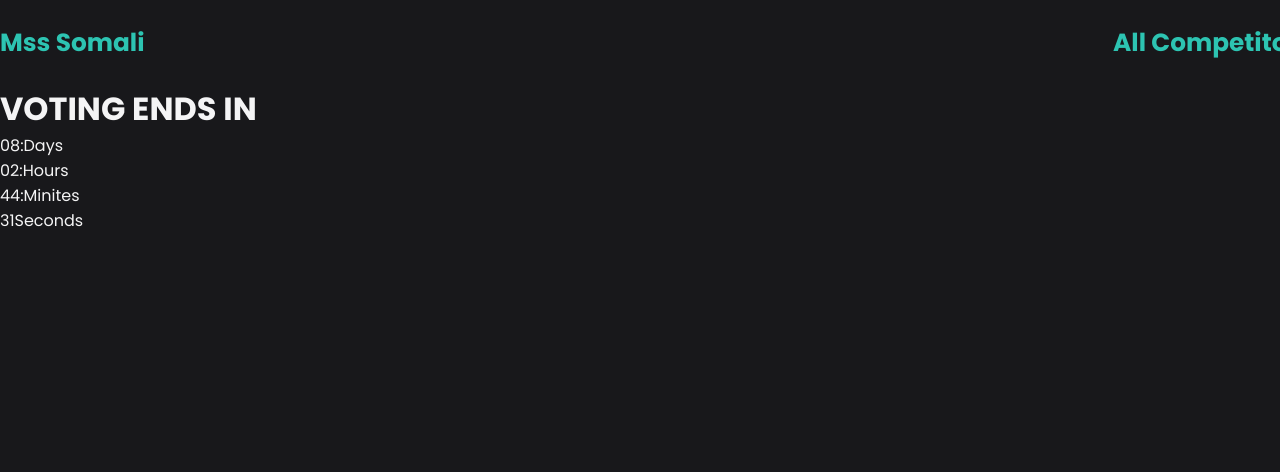
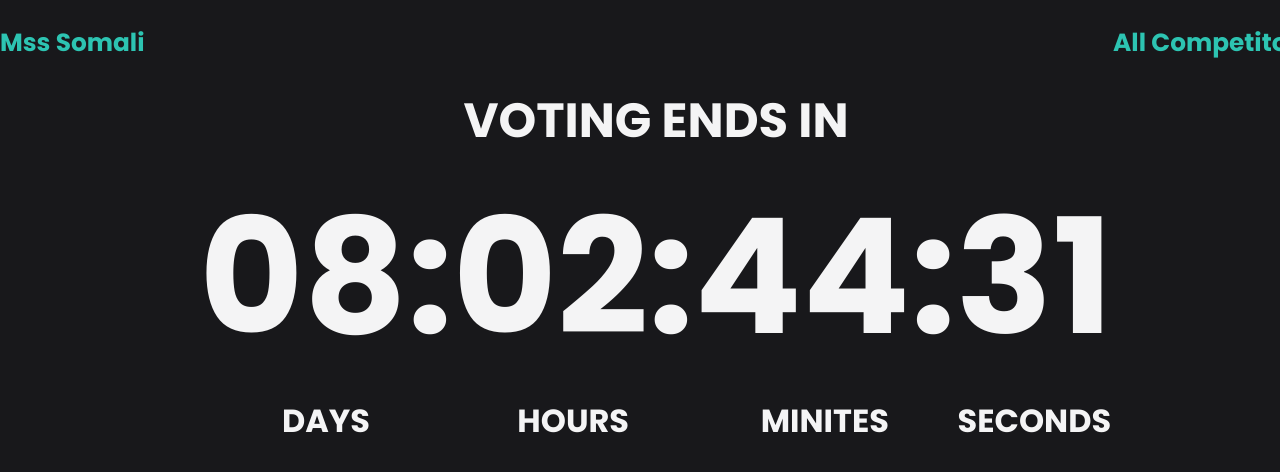
Before and after one commit to AbdullahiKhalif/mss-somali, a React (Vite) app: page / in a window 1280 px wide. Shown: the top 472 px of the page. Built offline with nearby package versions, Linux system fonts and the light colour scheme.

Commit message:
adding timer styles

```diff
--- a/src/Components/Timer/Timer.jsx
+++ b/src/Components/Timer/Timer.jsx
@@ -4,7 +4,7 @@ const Timer = () => {
   return (
     <div className={styles.countdown}>
         <h1>VOTING ENDS IN</h1>
-        <div className={styles.timer}>
+        <div className={styles.time}>
             <div className={styles.digit_text}>
                 <span className={styles.digit}>08:</span>
                 <span className={styles.text}>Days</span>
--- a/src/Components/Timer/timer.module.scss
+++ b/src/Components/Timer/timer.module.scss
@@ -0,0 +1,31 @@
+@use "../../variables.scss" as mixsin;
+.countdown {
+  display: flex;
+  justify-content: center;
+  align-items: center;
+  flex-direction: column;
+  font-weight: 700;
+  h1 {
+    font-size: mixsin.$headingFontSize;
+  }
+  .time {
+    display: flex !important;
+    flex-direction: row;
+    justify-content: center !important;
+    align-items: center !important;
+
+    .digit_text {
+      display: flex !important;
+      justify-content: center;
+      align-items: center;
+      flex-direction: column !important;
+      .digit {
+        font-size: 10rem !important;
+      }
+      .text{
+        font-size: 2rem;
+        text-transform: uppercase;
+      }
+    }
+  }
+}
```
